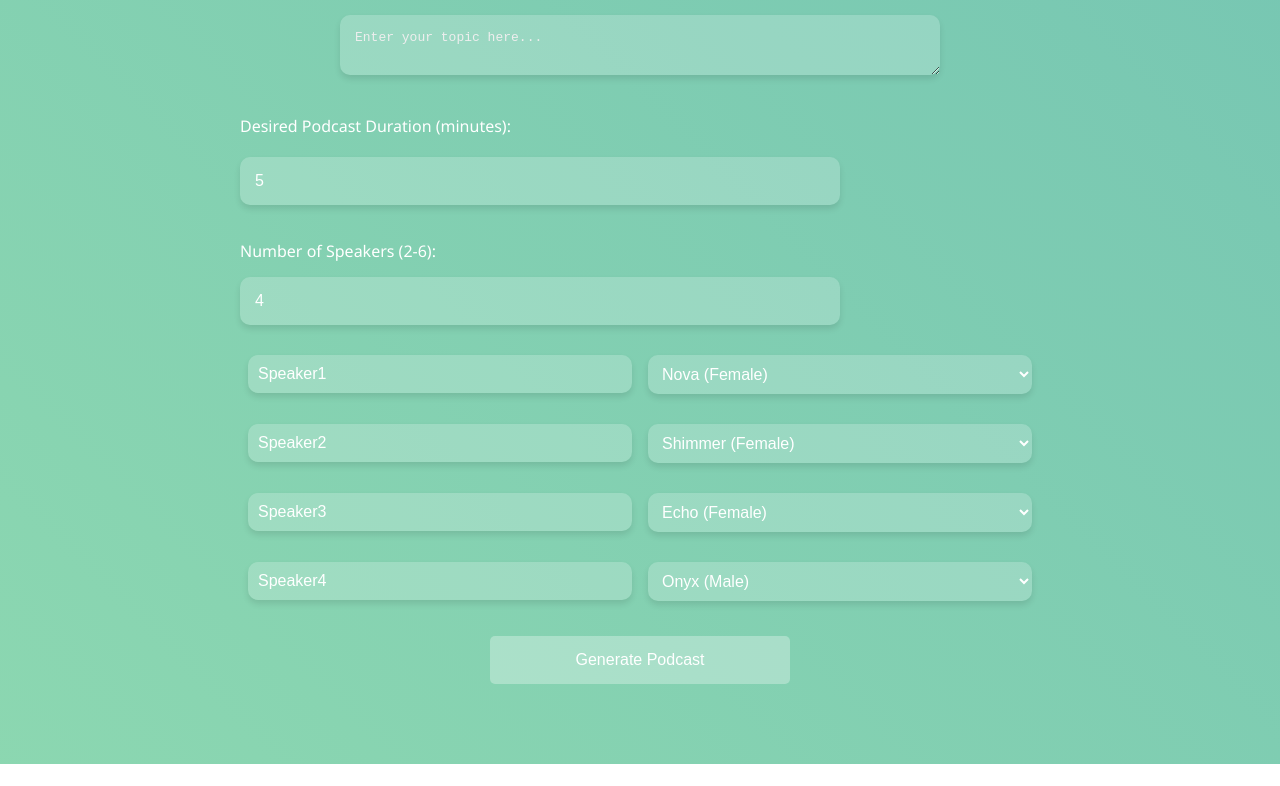
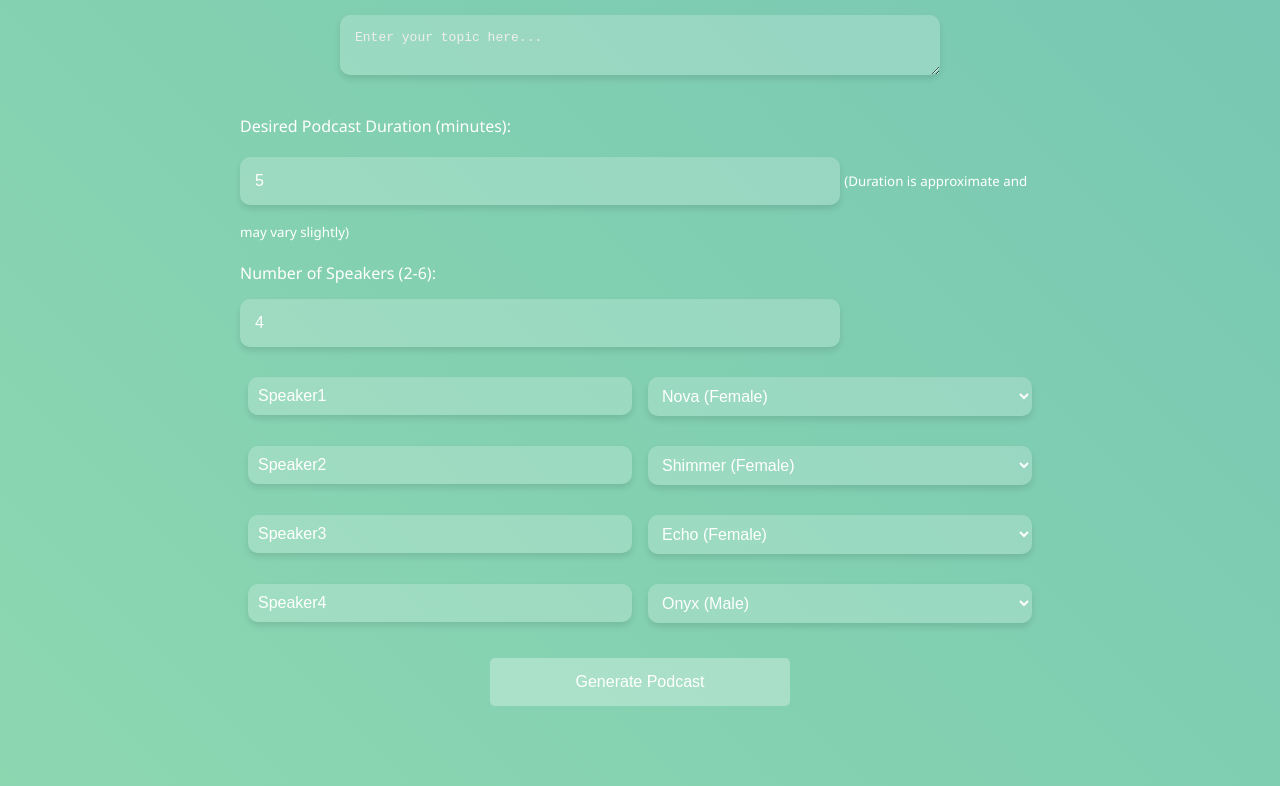
Before and after one commit to KingAmada/podcast, a website: page public/index.html in a window 1280 px wide. Shown: the part 156-942 px from the top of the page. Before the commit the page ends 920 px from the top, so only its background shows below. Drawn offline with Linux system fonts and the light colour scheme.

Commit message:
Update index.html

```diff
--- a/public/index.html
+++ b/public/index.html
@@ -14,6 +14,7 @@
         <div id="podcast-settings">
             <label for="podcast-duration">Desired Podcast Duration (minutes):</label>
             <input type="number" id="podcast-duration" name="podcast-duration" min="1" max="60" value="5">
+            <small>(Duration is approximate and may vary slightly)</small>
         </div>
 
         <div id="speaker-settings">
```
